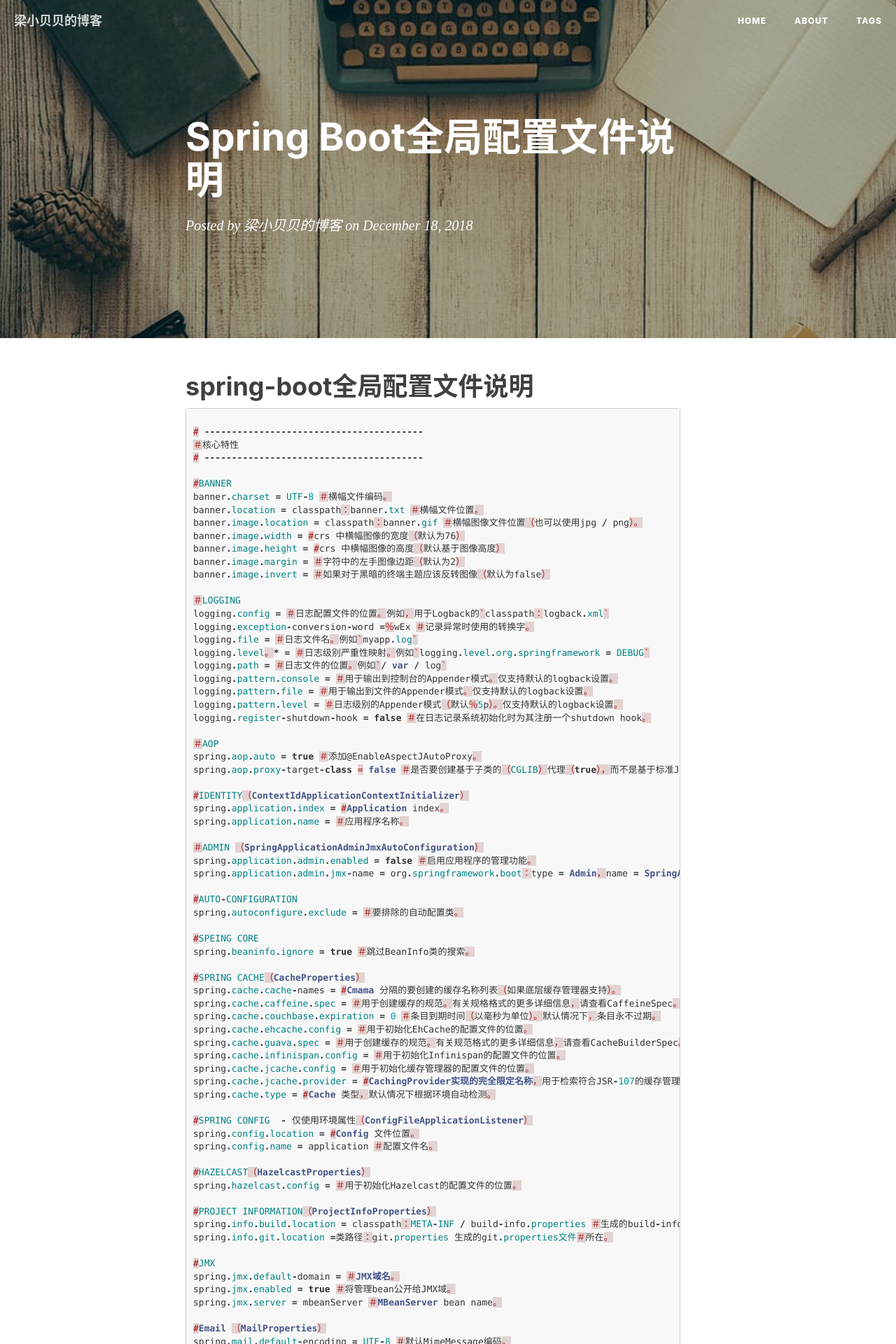
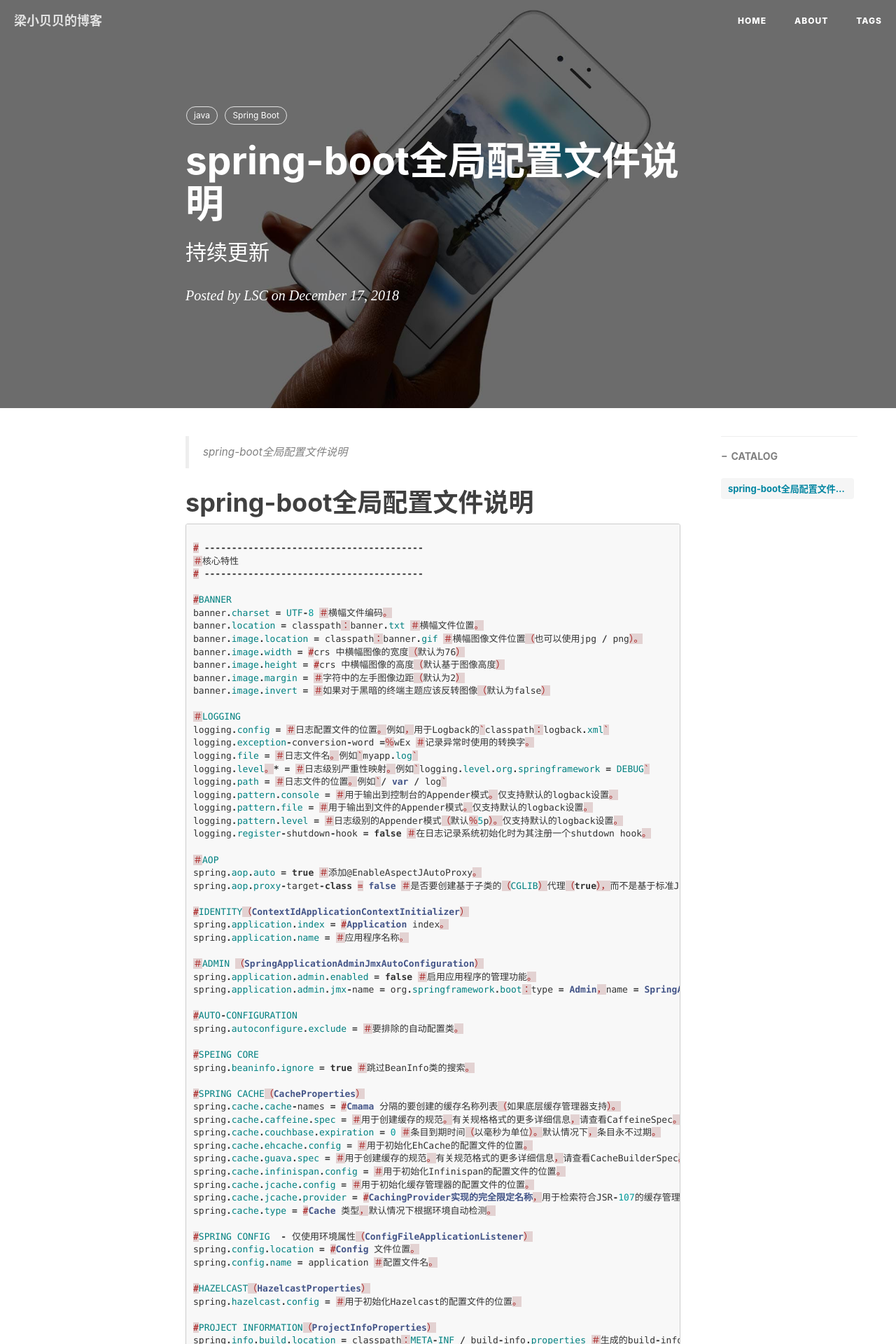
Before and after one commit to 290352095/290352095.github.io, a Jekyll site: the page built from _posts/2018-12-18-spring-boot全局配置文件说明.md, in a window 1280 px wide. Shown: the top 1920 px of the page at 70% size. Built offline with Jekyll 4.4.1, drawn with Linux system fonts in a browser that asks for light colours; nearby versions of some CDN libraries; our own code applies the rules of GitHub Pages for plain Markdown files; comment, search, counter and statistics services are not loaded; some of the changed text lies outside the part shown.

Commit message:
2018-12-18-spring-boot全局配置文件说明

````diff
--- a/_posts/2018-12-18-spring-boot全局配置文件说明.md
+++ b/_posts/2018-12-18-spring-boot全局配置文件说明.md
@@ -1,3 +1,18 @@
+---
+layout:     post
+title:      spring-boot全局配置文件说明
+subtitle:   持续更新
+date:       2018-12-17
+author:     LSC
+header-img: img/post-bg-ios9-web.jpg
+catalog: true
+tags:
+    - java
+    - Spring Boot
+---
+
+>spring-boot全局配置文件说明
+
 # spring-boot全局配置文件说明
 
 ```java
````
